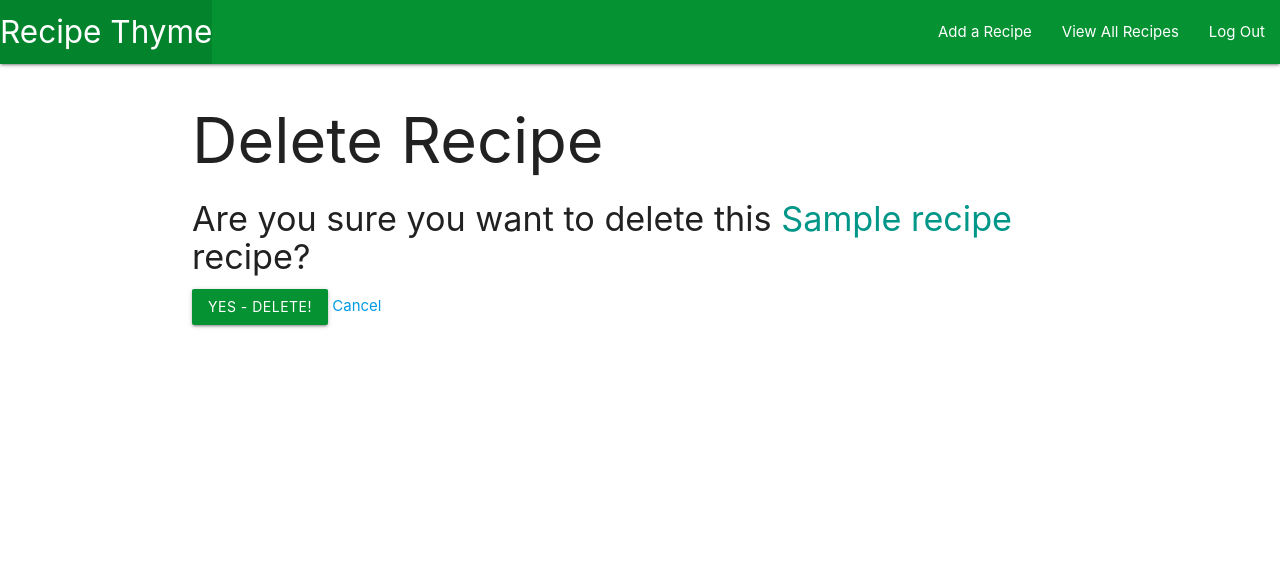
After one commit to iballinger/Recipe-Thyme, a Django app: page /recipes/1/delete/ in a window 1280 px wide. The commit adds this page. Shown: the top 565 px of the page. Run offline with Django 4.2, Linux system fonts and the light colour scheme; a user stored in the database is signed in; tables that the repository leaves empty hold one stand-in row (values such as "Sample post").

Commit message:
added update/delete recipe functionality

```diff
--- /dev/null
+++ b/main_app/templates/main_app/recipe_confirm_delete.html
@@ -0,0 +1,13 @@
+{% extends 'base.html' %}
+
+{% block content %}
+  <h1>Delete Recipe</h1>
+
+  <h4>Are you sure you want to delete this <span class="teal-text">{{ object.title }} </span>recipe?</h4>
+
+  <form action="" method="POST">
+    {% csrf_token %}
+    <input type="submit" value="Yes - Delete!" class="btn">
+    <a href="{% url 'detail' recipe.id %}">Cancel</a>
+  </form>
+{% endblock %}
--- a/main_app/templates/recipes/detail.html
+++ b/main_app/templates/recipes/detail.html
@@ -13,6 +13,10 @@
           <p>Cook Time: {{ recipe.cook_time }}</p>
           <p>Difficulty: {{ recipe.difficulty }}</p>
         </div>
+        <div class="card-action">
+          <a href="{% url 'recipes_update' recipe.id %}">Edit</a>
+          <a href="{% url 'recipes_delete' recipe.id %}">Delete</a>
+          </div>
       </div>
       {% for photo in recipe.photo_set.all %}
         <img class="responsive-img card-panel" src="{{photo.url}}" alt="recipe photo">
--- a/main_app/urls.py
+++ b/main_app/urls.py
@@ -5,6 +5,8 @@ urlpatterns = [
     path('', views.home, name='home'),
     path('recipes/', views.recipes, name='recipes'),
     path('recipes/create/', views.RecipeCreate.as_view(), name='recipes_create'),
+    path('recipes/<int:pk>/update/', views.RecipeUpdate.as_view(), name='recipes_update'),
+    path('recipes/<int:pk>/delete/', views.RecipeDelete.as_view(), name='recipes_delete'),
     path('accounts/', include('django.contrib.auth.urls')),
     path('accounts/signup/', views.signup, name='signup'),
     path('recipes/<int:pk>/', views.recipe_detail, name='detail'),
--- a/main_app/views.py
+++ b/main_app/views.py
@@ -1,3 +1,4 @@
+from nturl2path import url2pathname
 from django.views.generic import ListView, DetailView
 from django.views.generic.edit import CreateView, UpdateView, DeleteView
 from django.shortcuts import render, redirect
@@ -23,6 +24,14 @@ class RecipeCreate(CreateView):
   def form_valid(self, form):
     form.instance.user = self.request.user
     return super().form_valid(form)
+
+class RecipeUpdate(LoginRequiredMixin, UpdateView):
+  model = Recipe
+  fields = ['title', 'instructions', 'cuisine', 'category', 'prep_time', 'cook_time', 'difficulty']
+
+class RecipeDelete(LoginRequiredMixin, DeleteView):
+  model = Recipe
+  success_url = '/recipes/'
 
 # Create your views here.
 def home(request):
```
